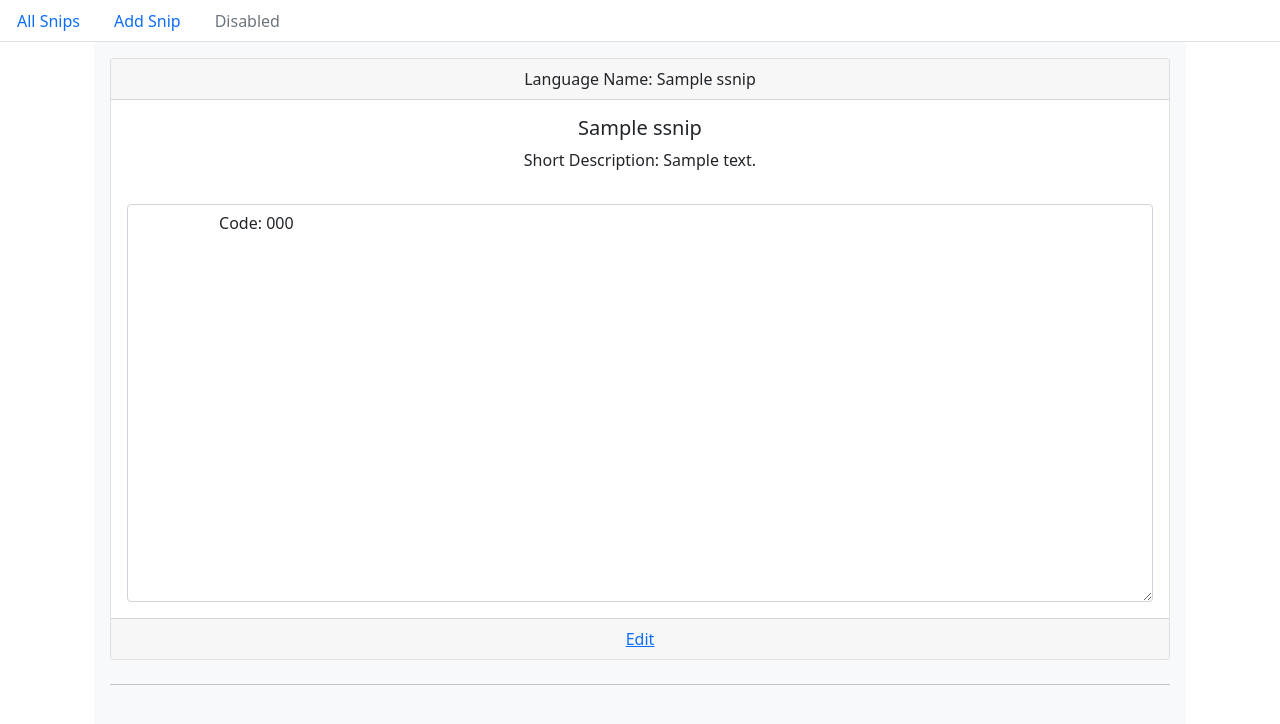
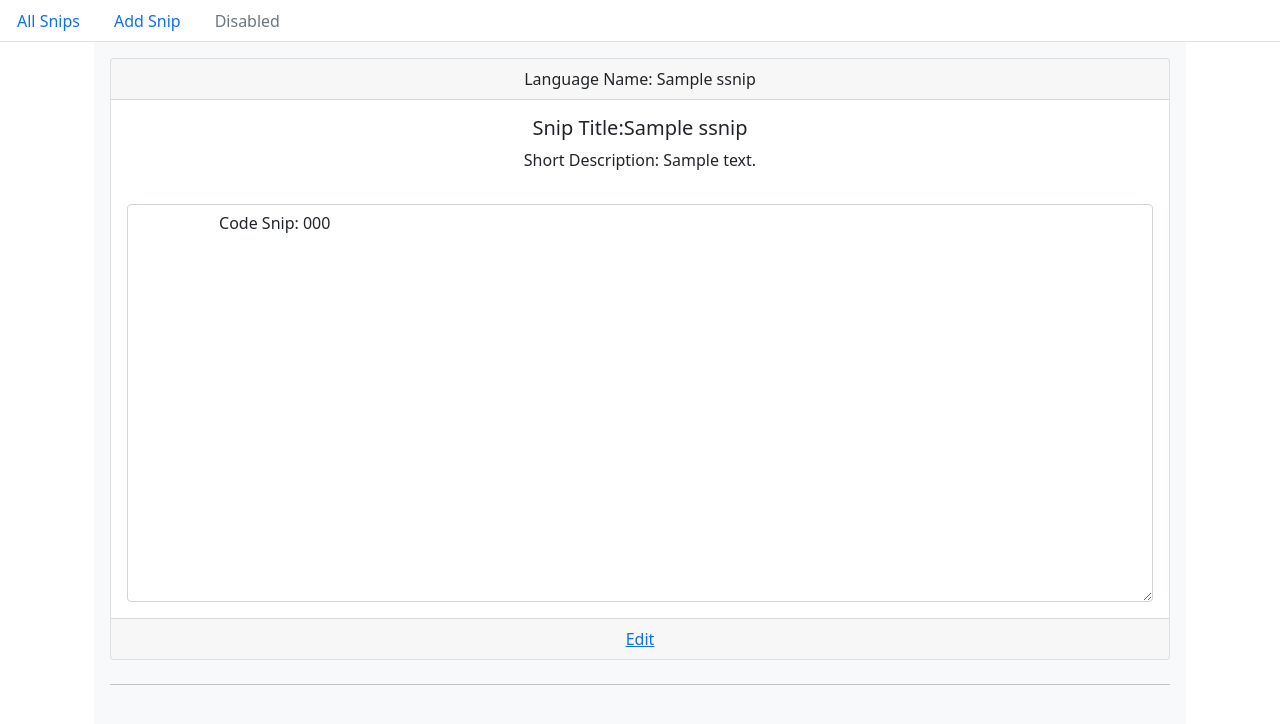
Before and after one commit to wilmer88/cheat-snip, a Django app: template app/snips/templates/users/index.html in a window 1280 px wide. Shown: the top 724 px of the page. Run offline with Django 4.2, Linux system fonts and the light colour scheme; the template is opened without the code that fills it: most values are stand-ins (such as "Sample title", 1, 10 or a date in 2020).

Commit message:
edited views

```diff
--- a/app/snips/templates/users/add_snip.html
+++ b/app/snips/templates/users/add_snip.html
@@ -37,7 +37,7 @@
                   </div>
 
                   <div class="col-12">
-                    <label for="exampleFormControlTextarea1" class="form-label" >Example textarea</label>
+                    <label for="exampleFormControlTextarea1" class="form-label" >Example textarea:</label>
                   <textarea name="short_description" type="text"class="form-control" id="exampleFormControlTextarea1" rows="3" required></textarea>
                   </div>
 
--- a/app/snips/templates/users/index.html
+++ b/app/snips/templates/users/index.html
@@ -10,7 +10,7 @@
             <div class="card">
               <div class="card-header text-center">Language Name: {{ssnips.language_name}}</div>
               <div class="card-body">
-                <h5 class="card-title">{{ssnips.snip_title}}</h5>
+                <h5 class="card-title">Snip Title:{{ssnips.snip_title}}</h5>
                 <p class="card-text">
            Short Description: {{ ssnips.short_description}}
                 </p>
@@ -22,7 +22,7 @@
                   id="exampleFormControlTextarea1"
                   rows="16"
                 >
-                   Code: {{ssnips.language_code}}
+                   Code Snip: {{ssnips.language_code}}
                 </textarea
                 >
               </div>
```
